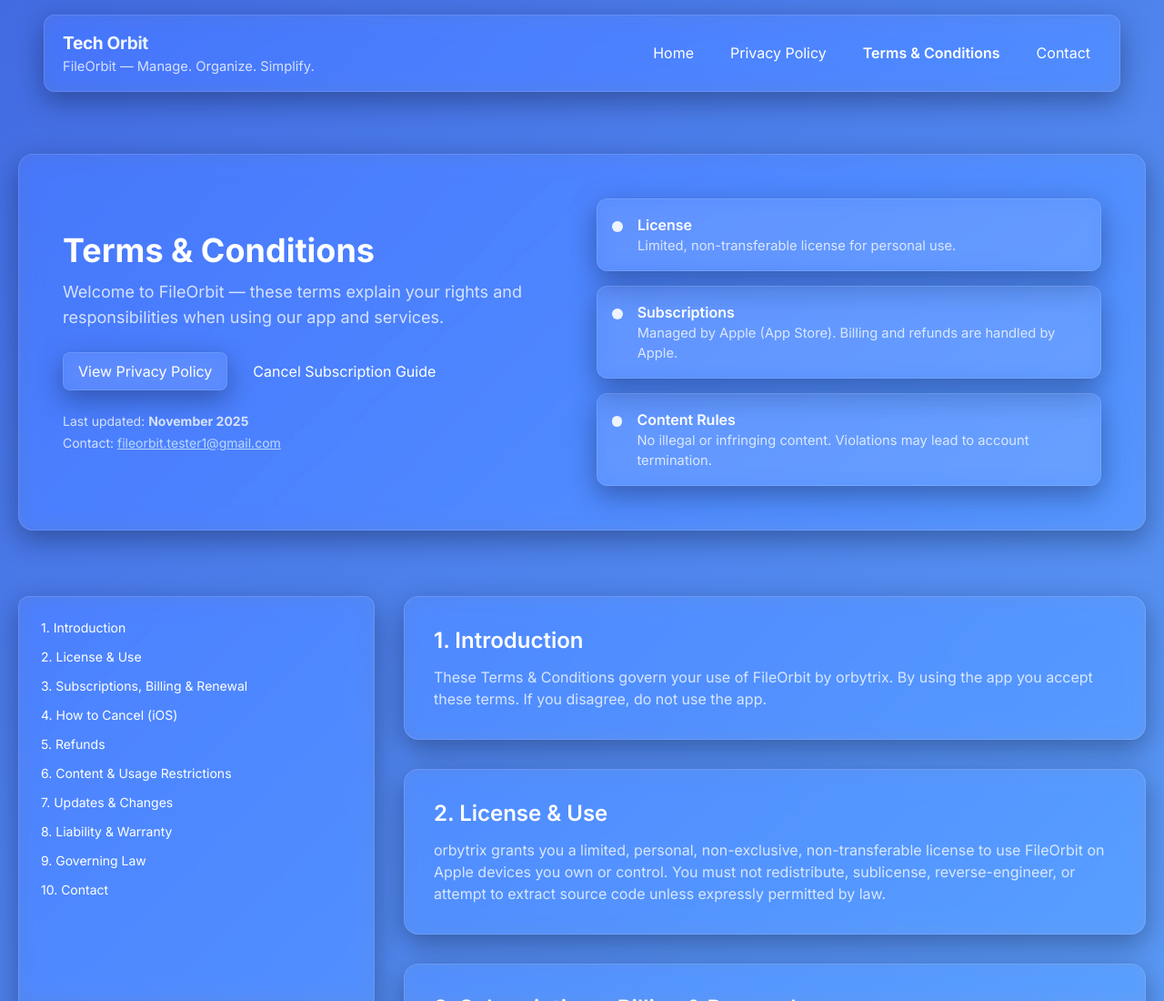
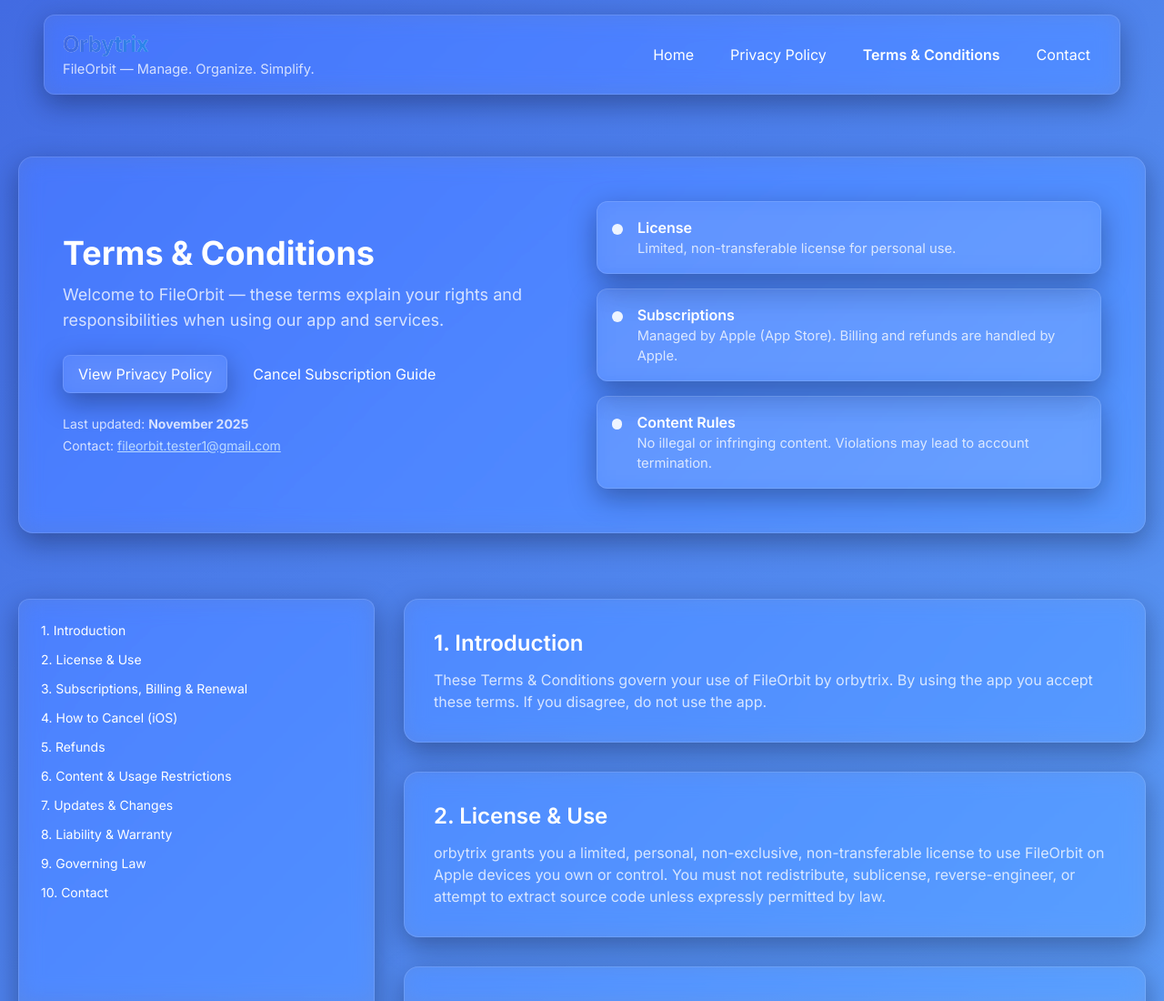
Before and after one commit to fileorbittester1-a11y/fileorbit-web, a plain HTML site: page terms.html in a window 1280 px wide. Shown: the top 1100 px of the page at 91% size. Drawn offline with nearby package versions, Linux system fonts and the light colour scheme.

Commit message:
made changes in logo

```diff
--- a/terms.html
+++ b/terms.html
@@ -52,6 +52,11 @@
       -webkit-background-clip: text;
       -webkit-text-fill-color: transparent;
     }
+    .logo-text {
+        background: linear-gradient(to right, #4169E1, #00bfff);
+        -webkit-background-clip: text;
+        -webkit-text-fill-color: transparent;
+      }
     .logo-badge {
       width:44px; height:44px; border-radius:10px;
       background: linear-gradient(135deg, rgba(255,255,255,0.06), rgba(255,255,255,0.03));
@@ -114,7 +119,7 @@
         <div>
           <div class="logo">
             <a href="index.html" class="">
-            Tech <span style="color: #cfe9ff">Orbit</span>
+              <h1 class="text-2xl font-bold logo-text">Orbytrix</h1>
             </a>
           </div>
           <div class="small-cap muted">FileOrbit — Manage. Organize. Simplify.</div>
```
